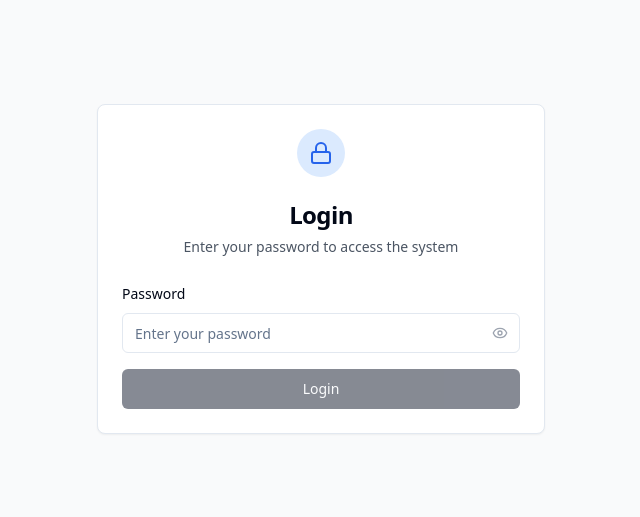
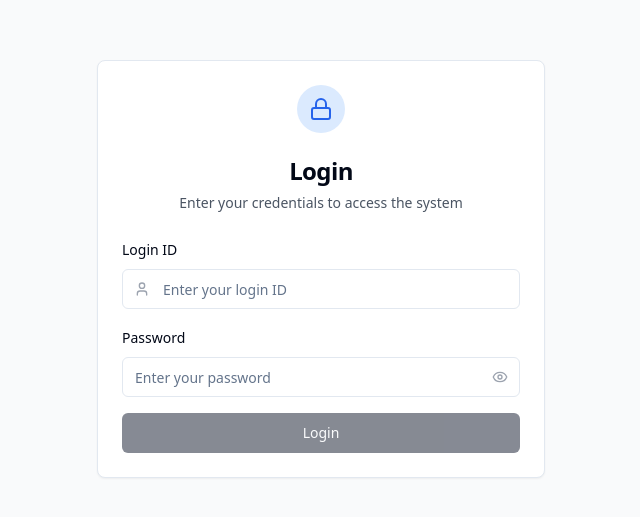
Before and after one commit to deez-svg/sweet-stock-scribe-17, a React (Vite) app: page /login in a window 1280 px wide. Shown: the part 131-648 px from the top of the page, without its empty margins (319-959 px from the left). Built offline with nearby package versions, Linux system fonts and the light colour scheme.

Commit message:
Fix: Login should use id and password
The login page should now check for both the username and password being "jbs1".

```diff
--- a/src/pages/Login.tsx
+++ b/src/pages/Login.tsx
@@ -5,10 +5,11 @@ import { Card, CardContent, CardHeader, CardTitle } from '@/components/ui/card';
 import { Button } from '@/components/ui/button';
 import { Input } from '@/components/ui/input';
 import { Label } from '@/components/ui/label';
-import { Lock, Eye, EyeOff } from 'lucide-react';
+import { Lock, Eye, EyeOff, User } from 'lucide-react';
 import { toast } from '@/hooks/use-toast';
 
 const Login = () => {
+  const [loginId, setLoginId] = useState('');
   const [password, setPassword] = useState('');
   const [showPassword, setShowPassword] = useState(false);
   const [isLoading, setIsLoading] = useState(false);
@@ -20,7 +21,7 @@ const Login = () => {
 
     // Simulate a brief loading state
     setTimeout(() => {
-      if (password === 'jbs1') {
+      if (loginId === 'jbs1' && password === 'jbs1') {
         toast({
           title: "Login Successful",
           description: "Welcome! Redirecting to dashboard...",
@@ -29,7 +30,7 @@ const Login = () => {
       } else {
         toast({
           title: "Login Failed",
-          description: "Incorrect password. Please try again.",
+          description: "Incorrect login ID or password. Please try again.",
           variant: "destructive"
         });
       }
@@ -45,10 +46,25 @@ const Login = () => {
             <Lock className="h-6 w-6 text-blue-600" />
           </div>
           <CardTitle className="text-2xl font-bold">Login</CardTitle>
-          <p className="text-gray-600 text-sm">Enter your password to access the system</p>
+          <p className="text-gray-600 text-sm">Enter your credentials to access the system</p>
         </CardHeader>
         <CardContent>
           <form onSubmit={handleLogin} className="space-y-4">
+            <div className="space-y-2">
+              <Label htmlFor="loginId">Login ID</Label>
+              <div className="relative">
+                <Input
+                  id="loginId"
+                  type="text"
+                  value={loginId}
+                  onChange={(e) => setLoginId(e.target.value)}
+                  placeholder="Enter your login ID"
+                  className="pl-10"
+                  required
+                />
+                <User className="absolute left-3 top-1/2 transform -translate-y-1/2 h-4 w-4 text-gray-400" />
+              </div>
+            </div>
             <div className="space-y-2">
               <Label htmlFor="password">Password</Label>
               <div className="relative">
@@ -79,7 +95,7 @@ const Login = () => {
             <Button
               type="submit"
               className="w-full"
-              disabled={isLoading || !password}
+              disabled={isLoading || !loginId || !password}
             >
               {isLoading ? "Logging in..." : "Login"}
             </Button>
```
